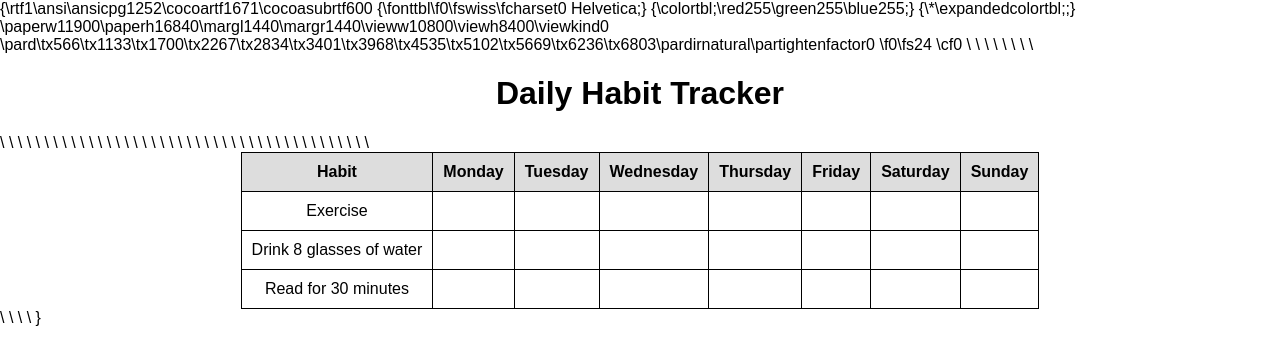
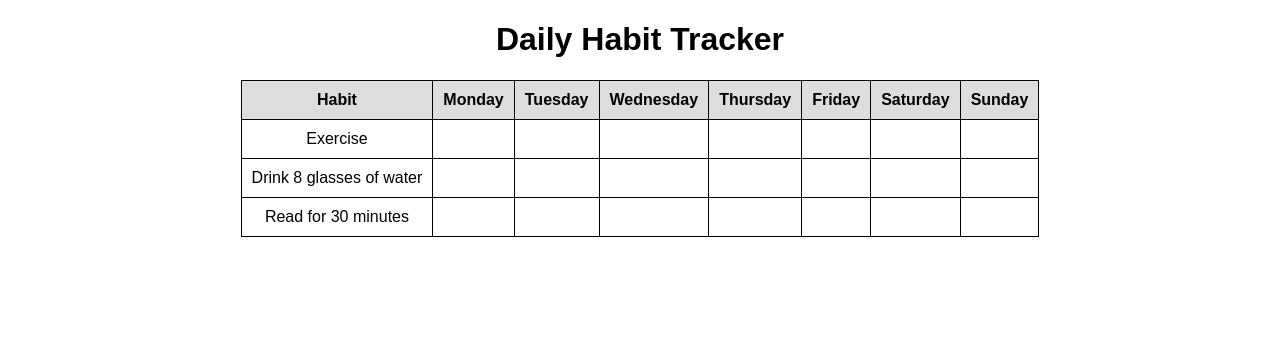
Before and after one commit to timgrimsditch/habittracker, a plain HTML site: page index.html in a window 1280 px wide. Drawn offline with Linux system fonts and the light colour scheme.

Commit message:
Update index.html

```diff
--- a/index.html
+++ b/index.html
@@ -1,62 +1,54 @@
-{\rtf1\ansi\ansicpg1252\cocoartf1671\cocoasubrtf600
-{\fonttbl\f0\fswiss\fcharset0 Helvetica;}
-{\colortbl;\red255\green255\blue255;}
-{\*\expandedcolortbl;;}
-\paperw11900\paperh16840\margl1440\margr1440\vieww10800\viewh8400\viewkind0
-\pard\tx566\tx1133\tx1700\tx2267\tx2834\tx3401\tx3968\tx4535\tx5102\tx5669\tx6236\tx6803\pardirnatural\partightenfactor0
-
-\f0\fs24 \cf0 <!DOCTYPE html>\
-<html>\
-  <head>\
-    <meta charset="UTF-8">\
-    <title>Daily Habit Tracker</title>\
-    <link rel="stylesheet" href="style.css">\
-  </head>\
-  <body>\
-    <h1>Daily Habit Tracker</h1>\
-    <table>\
-      <tr>\
-        <th>Habit</th>\
-        <th>Monday</th>\
-        <th>Tuesday</th>\
-        <th>Wednesday</th>\
-        <th>Thursday</th>\
-        <th>Friday</th>\
-        <th>Saturday</th>\
-        <th>Sunday</th>\
-      </tr>\
-      <tr>\
-        <td>Exercise</td>\
-        <td></td>\
-        <td></td>\
-        <td></td>\
-        <td></td>\
-        <td></td>\
-        <td></td>\
-        <td></td>\
-      </tr>\
-      <tr>\
-        <td>Drink 8 glasses of water</td>\
-        <td></td>\
-        <td></td>\
-        <td></td>\
-        <td></td>\
-        <td></td>\
-        <td></td>\
-        <td></td>\
-      </tr>\
-      <tr>\
-        <td>Read for 30 minutes</td>\
-        <td></td>\
-        <td></td>\
-        <td></td>\
-        <td></td>\
-        <td></td>\
-        <td></td>\
-        <td></td>\
-      </tr>\
-    </table>\
-    <script src="script.js"></script>\
-  </body>\
-</html>\
-}
+<!DOCTYPE html>
+<html>
+  <head>
+    <meta charset="UTF-8">
+    <title>Daily Habit Tracker</title>
+    <link rel="stylesheet" href="style.css">
+  </head>
+  <body>
+    <h1>Daily Habit Tracker</h1>
+    <table>
+      <tr>
+        <th>Habit</th>
+        <th>Monday</th>
+        <th>Tuesday</th>
+        <th>Wednesday</th>
+        <th>Thursday</th>
+        <th>Friday</th>
+        <th>Saturday</th>
+        <th>Sunday</th>
+      </tr>
+      <tr>
+        <td>Exercise</td>
+        <td></td>
+        <td></td>
+        <td></td>
+        <td></td>
+        <td></td>
+        <td></td>
+        <td></td>
+      </tr>
+      <tr>
+        <td>Drink 8 glasses of water</td>
+        <td></td>
+        <td></td>
+        <td></td>
+        <td></td>
+        <td></td>
+        <td></td>
+        <td></td>
+      </tr>
+      <tr>
+        <td>Read for 30 minutes</td>
+        <td></td>
+        <td></td>
+        <td></td>
+        <td></td>
+        <td></td>
+        <td></td>
+        <td></td>
+      </tr>
+    </table>
+    <script src="script.js"></script>
+  </body>
+</html>
```
